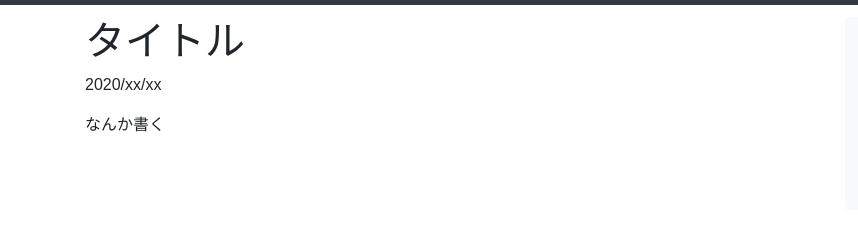
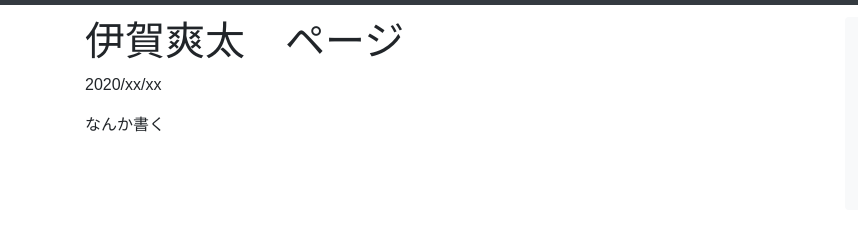
Before and after one commit to iga0005/iga0005.github.io, a plain HTML site: page index.html in a window 1280 px wide. Shown: the part 53-278 px from the top of the page, 0-858 px from the left. Drawn offline with nearby package versions, Linux system fonts and the light colour scheme.

Commit message:
initial commit

```diff
--- a/index.html
+++ b/index.html
@@ -56,7 +56,7 @@
     <div class="row">
       <div class="col-md-8 blog-main">
         <div class="blog-post">
-          <h1 class="blog-post-title">タイトル</h1>
+          <h1 class="blog-post-title">伊賀爽太　ページ</h1>
           <p class="blog-post-meta">2020/xx/xx </p>
           <p>なんか書く
           </p>
```
